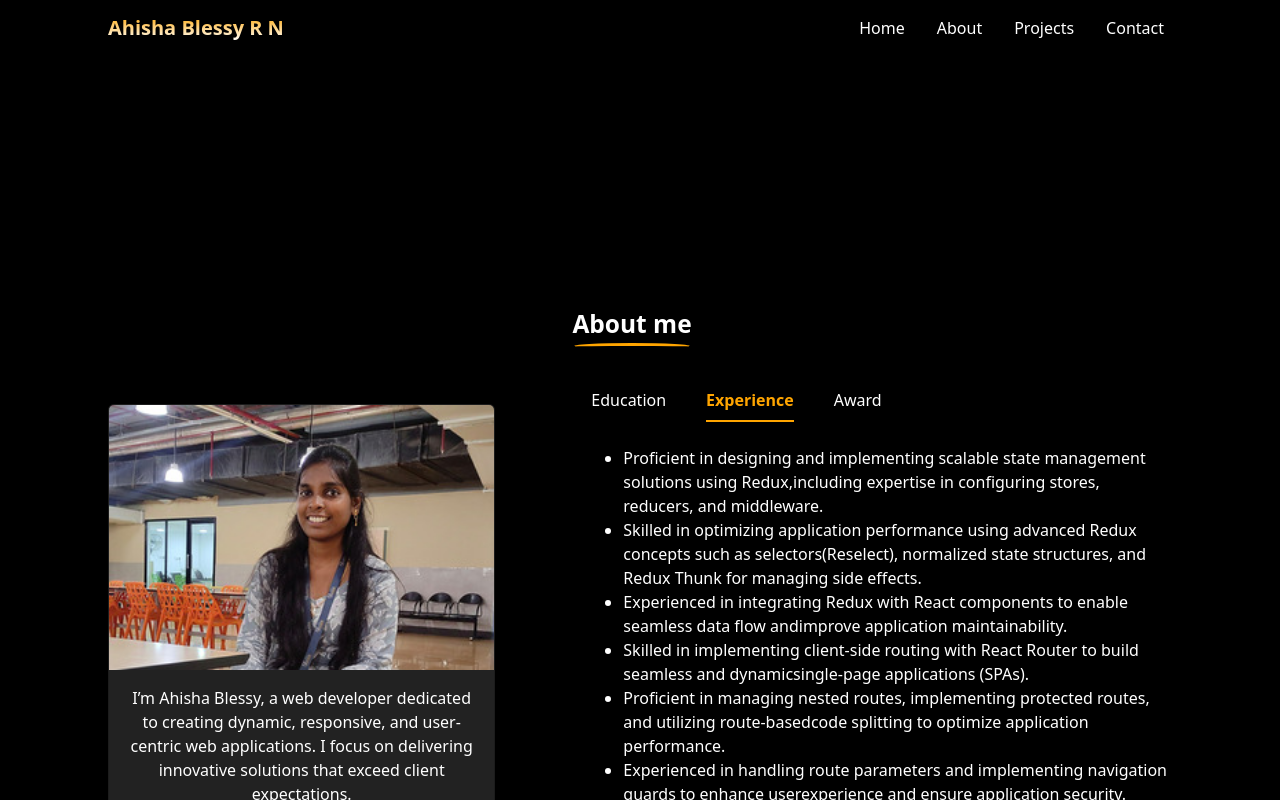
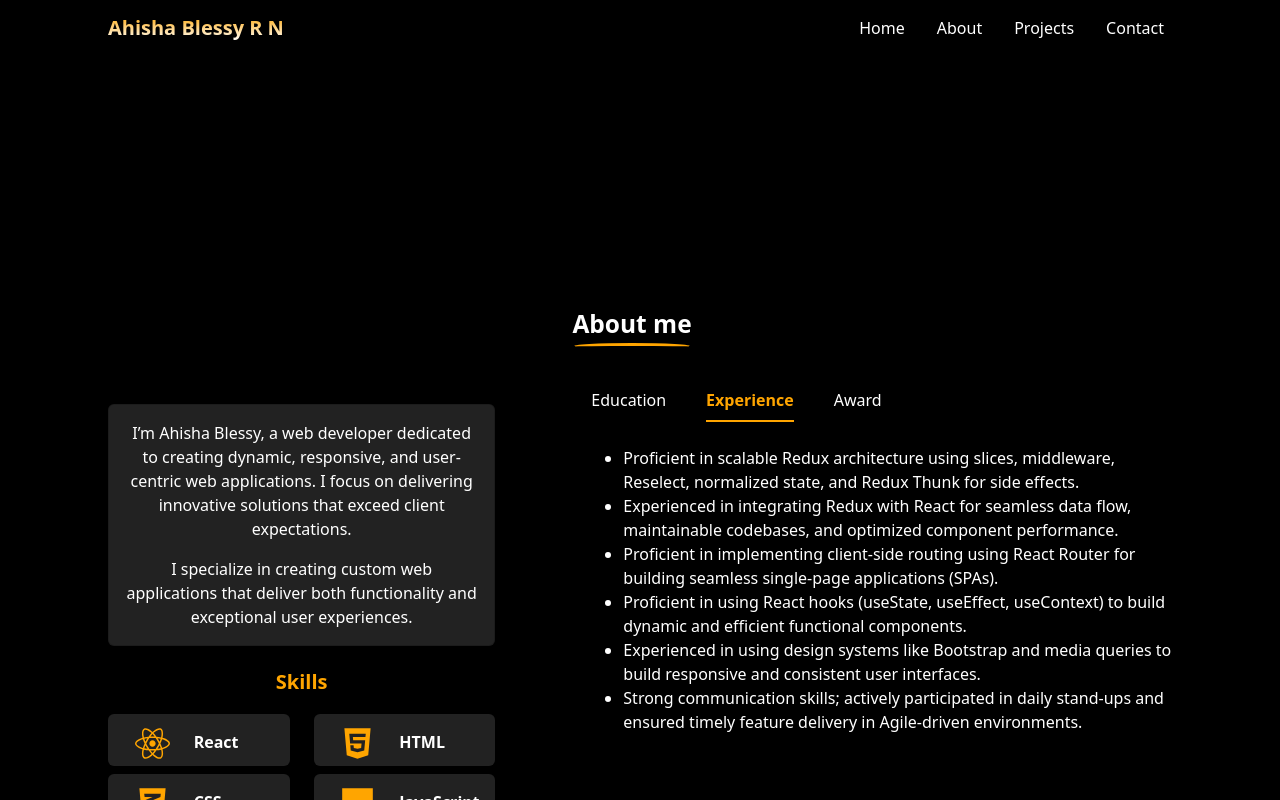
Before and after one commit to Ahishablessy/portfolio, a React (Create React App) app: page / in a window 1280 px wide. Both pictures are taken after a click on the button "Experience". Shown: the part 626-1426 px from the top of the page. Built offline with nearby package versions, Linux system fonts and the light colour scheme.

Commit message:
qrdin project added , new resume upload

```diff
--- a/src/App.js
+++ b/src/App.js
@@ -240,15 +240,55 @@ function App() {
       <div className="row">
         <div className="col-lg-5 col-md-12 col-sm-12 col-12 px-lg-5 px-md-5 px-sm-3 px-3 my-lg-5 my-md-0 my-sm-0 my-0" style={{ textAlign: 'center' }}>
           <div className={`card ${isVisible ? 'slide-up' : ''}`} style={{ background: "#222222" }}>
-            <img className="card-img-top" src={myimage1} alt="Card image cap" />
+            {/* <img className="card-img-top" src={myimage1} alt="Card image cap" /> */}
             <div className="card-body">
               <p className="card-text text-white">
                 I’m Ahisha Blessy, a web developer dedicated to creating dynamic, responsive, and user-centric web applications. I focus on delivering innovative solutions that exceed client expectations.
               </p>
               <p className="card-text text-white">
-                I specialize in creating custom web applications that deliver both functionality and exceptional user experiences.
+                 I specialize in creating custom web applications that deliver both functionality and exceptional user experiences.
               </p>
             </div>
+          </div>
+
+          <div className="row">
+            <h5 style={{ textAlign: 'center', color: 'orange' }} className='mt-4 pb-2'>
+              <strong>Skills</strong>
+            </h5>
+            {/* Assuming skills array exists */}
+            {/* {skills.map((skill, item) => (
+              <div key={item} className="col-lg-6 col-md-2 col-sm-6 col-6 my-lg-1 my-md-2 my-sm-2 my-2">
+                <div style={{  background: '#222222', borderRadius: '6px' }} className='d-flex align-items-center justify-content-center'>
+                  <span style={{ color: 'orange', fontSize: '35px' }} className='pb-2'>
+                    <strong>{skill.icon} </strong>
+                  </span>
+                  <span style={{ color: 'white' }}>
+                    <strong> {skill.name}</strong>
+                  </span>
+                </div>
+              </div>
+            ))} */}
+            {skills.map((skill, item) => (
+  <div key={item} className="col-lg-6 col-md-4 col-sm-6 col-6 my-lg-1 my-md-2 my-sm-2 my-2 ">
+    <div
+      style={{ background: '#222222', borderRadius: '6px' }}
+    >
+      <div className='row'>
+        <div className='col-5 ' style={{textAlign:"end"}}>
+      <span style={{ color: 'orange', fontSize: '35px'}}>
+        <strong>{skill.icon}</strong>
+      </span>
+      </div>
+      <div className='col-7 pt-3' style={{textAlign:"start"}}>
+      <span style={{ color: 'white' }}>
+        <strong>{skill.name}</strong>
+      </span>
+      </div>
+      </div>
+    </div>
+  </div>
+))}
+
           </div>
         </div>
 
@@ -308,17 +348,13 @@ function App() {
           {activeKey === 'experience' && (
             <div className={`my-4 ${isVisible ? 'slide-up' : ''}`}>
              <ul>
-                    <li>Proficient in designing and implementing scalable state management solutions using Redux,including expertise in configuring stores, reducers, and middleware.</li>
-                    <li>Skilled in optimizing application performance using advanced Redux concepts such as selectors(Reselect), normalized state structures, and Redux Thunk for managing side effects.</li>
-                    <li>Experienced in integrating Redux with React components to enable seamless data flow andimprove application maintainability.</li>
-                    <li>Skilled in implementing client-side routing with React Router to build seamless and dynamicsingle-page applications (SPAs).</li>
-                    <li>Proficient in managing nested routes, implementing protected routes, and utilizing route-basedcode splitting to optimize application performance.</li>
-                    <li>Experienced in handling route parameters and implementing navigation guards to enhance userexperience and ensure application security.</li>
-                    <li>Proficient in leveraging core React hooks (e.g., useState, useEffect, useContext) to build dynamicand efficient functional components.</li>
-                    <li>Proficient in implementing design systems and component libraries such as Bootstrap orTailwind CSS</li>
-                    <li>Excellent Communication skills</li>
-                    <li>Attended the daily with development and management team</li>
-                    <li>Consistently ensured timely featured delivery in Agile Driven ProjectProficient</li>
+                    <li>Proficient in scalable Redux architecture using slices, middleware, Reselect, normalized state, and Redux Thunk for side effects.</li>
+                    <li>Experienced in integrating Redux with React for seamless data flow, maintainable codebases, and optimized component performance.</li>
+                    <li>Proficient in implementing client-side routing using React Router for building seamless single-page applications (SPAs).</li>
+                    <li>Proficient in using React hooks (useState, useEffect, useContext) to build dynamic and efficient functional components.</li>
+                    <li>Experienced in using design systems like Bootstrap and media queries to build responsive and consistent user interfaces.</li>
+                    <li>Strong communication skills; actively participated in daily stand-ups and ensured timely feature delivery in Agile-driven environments.</li>
+
 
 
                   </ul>
@@ -363,21 +399,21 @@ function App() {
         <strong className='underlined small'>Projects</strong>
       </h3>
       <div className="row px-lg-5 px-md-2 px-sm-0 px-0 mx-lg-4 mx-md-1 mx-sm-0 mx-0 my-4">
-        <div className="col-lg-9 col-md-12 col-sm-12 col-12" style={{ textAlign: 'center' }}>
+        <div className="col-lg-12 col-md-12 col-sm-12 col-12" style={{ textAlign: 'center' }}>
           <div className="row">
-            <div className="col-lg-6 col-md-6 col-sm-12 col-12 my-lg-0 my-md-1 my-sm-1 my-1">
+            <div className="col-lg-4 col-md-4 col-sm-12 col-12 my-lg-0 my-md-1 my-sm-1 my-1">
               <div className="card" style={{ background: '#222222' }}>
                 <div className="card-body">
                   <h5 className="card-title" style={{ color: 'orange' }}>
                     <strong>PLAY REVOLUTION GAMES</strong>
                   </h5>
                   <p className="card-text text-white">
-                  Play Revolution Games is an online gaming platform offering a collection of over 100 interactive games, designed to provide users with an engaging experience. The games are developed using Unity WebGL, allowing for seamless integration into the website without the need for additional plugins. Built with React, the platform ensures a dynamic and responsive interface, while Bootstrap is used to guarantee a mobile-friendly design. The website is structured using HTML and styled with CSS for a clean and user-friendly layout. By leveraging react-unity-webgl, the games load efficiently and perform well across different devices. Whether for casual play or long gaming sessions, the site offers an accessible and enjoyable platform. The website can be accessed at <a href="https://www.playrevolutiongames.com" style={{ color: "orange" }} target="_blank" rel="noopener noreferrer">playrevolutiongames.com.</a>
+                  Play Revolution Games is an online gaming platform offering a collection of over 100 interactive games, designed to provide users with an engaging experience. The games are developed using Unity WebGL, allowing for seamless integration into the website without the need for additional plugins. Built with React, the platform ensures a dynamic and responsive interface, while Bootstrap is used to guarantee a mobile-friendly design. The website is structured using HTML and styled with CSS for a clean and user-friendly layout. By leveraging react-unity-webgl, the games perform well across different devices. Whether for casual play or long gaming sessions, the site offers an accessible and enjoyable platform. The website can be accessed at <a href="https://www.playrevolutiongames.com" style={{ color: "orange" }} target="_blank" rel="noopener noreferrer">playrevolutiongames.com.</a>
                   </p>
                 </div>
               </div>
             </div>
-            <div className="col-lg-6 col-md-6 col-sm-12 col-12 my-lg-0 my-md-1 my-sm-1 my-1">
+            <div className="col-lg-4 col-md-4 col-sm-12 col-12 my-lg-0 my-md-1 my-sm-1 my-1">
               <div className="card" style={{ background: '#222222' }}>
                 <div className="card-body">
                   <h5 className="card-title" style={{ color: 'orange' }}>
@@ -389,14 +425,24 @@ function App() {
                 </div>
               </div>
             </div>
+            <div className="col-lg-4 col-md-4 col-sm-12 col-12 my-lg-0 my-md-1 my-sm-1 my-1">
+              <div className="card" style={{ background: '#222222' }}>
+                <div className="card-body">
+                  <h5 className="card-title" style={{ color: 'orange' }}>
+                    <strong>QRDIN</strong>
+                  </h5>
+                  <p className="card-text text-white">
+                  I was responsible for developing the admin panel of a QR-based food ordering platform. Users scan QR codes placed on tables to access digital menus and place orders seamlessly. I implemented backend integration to dynamically generate QR codes and enabled downloading and storing them on the frontend. Scanning the QR redirects users to the menu page, where orders placed are reflected in real time on the dashboard. I used Redux Toolkit and RTK Query for efficient state management and API handling. All API requests were secured using JWT authentication. The platform is deployed on Vercel for smooth performance and scalability.The admin panel can be accessed at <a href="https://qrdin-adminpanel1.vercel.app/" style={{ color: "orange" }} target="_blank" rel="noopener noreferrer"> qrdin-adminpanel</a> and an example QR redirect link is <a href=" https://qrdinn.github.io/Qrdinn/#/userid/26024d74-1007-4ab1-a68e-b5c7d1056f7a/tableid/1" style={{ color: "orange" }} target="_blank" rel="noopener noreferrer">click here.</a>
+                                   </p>                </div>
+              </div>
+            </div>
           </div>
         </div>
-        <div className="col-lg-3 col-md-12 col-sm-12 col-12 my-lg-0 my-md-1 my-sm-1 my-1" style={{ textAlign: 'center' }}>
+        {/* <div className="col-lg-3 col-md-12 col-sm-12 col-12 my-lg-0 my-md-1 my-sm-1 my-1" style={{ textAlign: 'center' }}>
           <div className="row">
             <h5 style={{ textAlign: 'center', color: 'orange' }}>
               <strong>Skills</strong>
             </h5>
-            {/* Assuming skills array exists */}
             {skills.map((skill, item) => (
               <div key={item} className="col-lg-6 col-md-2 col-sm-6 col-6 my-lg-1 my-md-2 my-sm-2 my-2">
                 <div style={{ background: '#222222', borderRadius: '6px' }} className="py-2">
@@ -410,7 +456,7 @@ function App() {
               </div>
             ))}
           </div>
-        </div>
+        </div> */}
       </div>
     </div>
 
```
Also changed, not shown: 1 other file (tests, documents, lock files or other folders).
